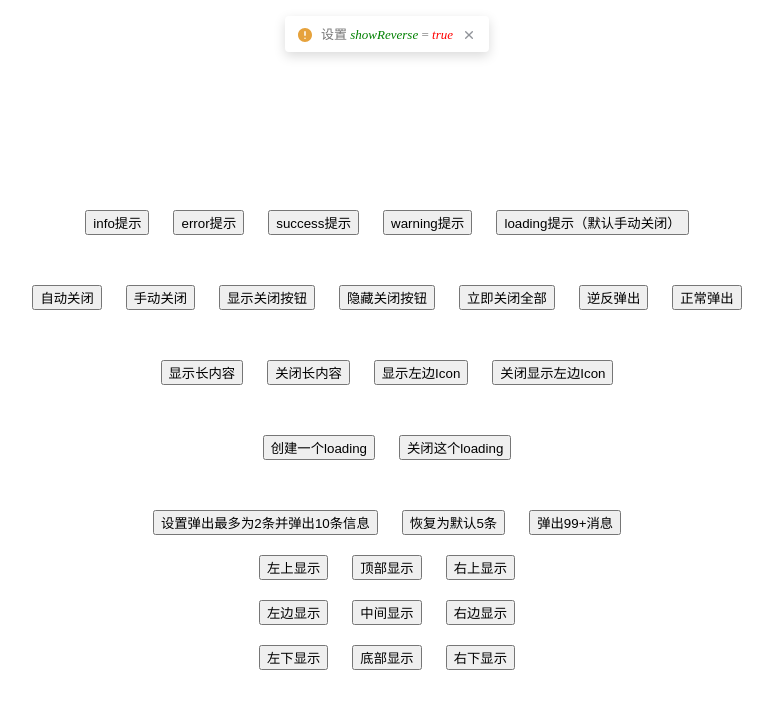
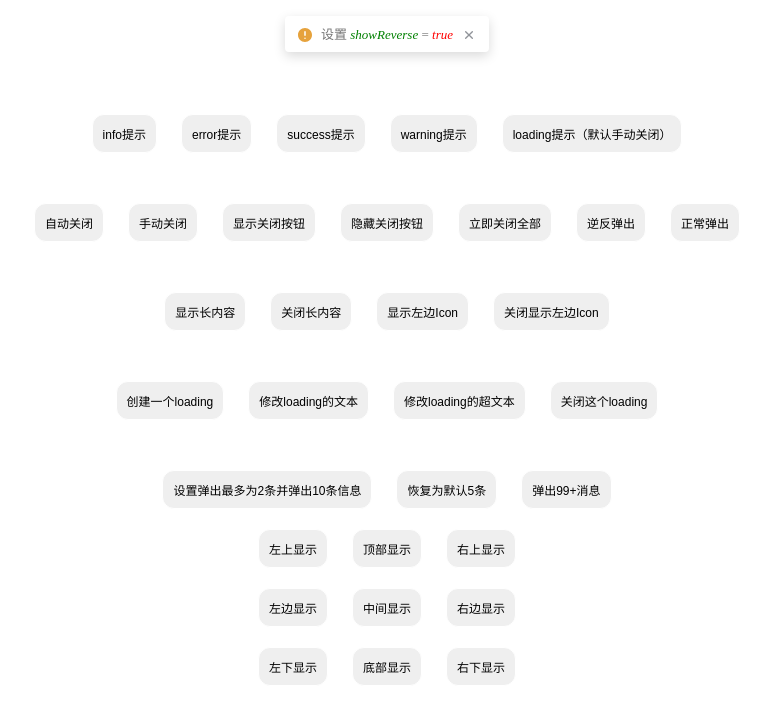
Before and after one commit to WhiteSevs/Message.js, a plain HTML site: page demo/index.html in a window 1280 px wide. Both pictures are taken after a click on the button "逆反弹出". Shown: the whole page, without its empty margins (253-1026 px from the left). Drawn offline with Linux system fonts and the light colour scheme.

Commit message:
修改按钮样式； 新增 修改loading的文本； 新增 修改loading的超文本；

```diff
--- a/demo/index.html
+++ b/demo/index.html
@@ -6,15 +6,36 @@
     <title>Message.js</title>
     <script src="../src/message.js"></script>
     <style>
+      * {
+        padding: 0;
+        margin: 0;
+      }
+      html,
+      body {
+        width: 100%;
+        height: 100%;
+      }
       .box {
-        margin-top: 200px;
         text-align: center;
+        display: flex;
+        flex-direction: column;
+        justify-content: center;
+        align-items: center;
+        height: 100%;
       }
       .settings {
         margin-top: 30px;
       }
       div button {
         margin: 10px;
+        padding: 10px;
+        border-radius: 12px;
+        border: 1px solid #fff;
+        font-size: 12px;
+      }
+      div button:hover {
+        background: #dddddd;
+        cursor: pointer;
       }
     </style>
   </head>
@@ -47,6 +68,8 @@
       </div>
       <div class="settings">
         <button class="create-loading">创建一个loading</button>
+        <button class="change-loading-text">修改loading的文本</button>
+        <button class="change-loading-html">修改loading的超文本</button>
         <button class="close-loading">关闭这个loading</button>
       </div>
       <div class="settings">
@@ -183,6 +206,12 @@
           },
         });
       };
+      document.querySelector(".change-loading-text").onclick = function () {
+        loading?.setText("当前loading实例.setText()")
+      };
+      document.querySelector(".change-loading-html").onclick = function () {
+        loading?.setHTML("<i style='color:red;'>当前loading实例.setHTML()</i>")
+      };
       document.querySelector(".close-loading").onclick = function () {
         loading && loading.close();
       };
@@ -236,11 +265,16 @@
           maxNums: 2,
         });
         for (let i = 0; i < 10; i++) {
-          Qmsg.info(`第 ${i+1} 个，设置 <i style="color:green">autoClose</i> = <i style="color:red">true</i> 的超出限制直接关闭`,{
-            autoClose:true,
-            html:true
-          });
-        };
+          Qmsg.info(
+            `第 ${
+              i + 1
+            } 个，设置 <i style="color:green">autoClose</i> = <i style="color:red">true</i> 的超出限制直接关闭`,
+            {
+              autoClose: true,
+              html: true,
+            }
+          );
+        }
       };
       document.querySelector(".close-set-show-maxnum").onclick = function () {
         Qmsg.config({
@@ -250,7 +284,7 @@
       document.querySelector(".info-max-99").onclick = function () {
         for (let i = 0; i < 150; i++) {
           Qmsg.info("99+消息");
-        };
+        }
       };
     </script>
   </body>
```
